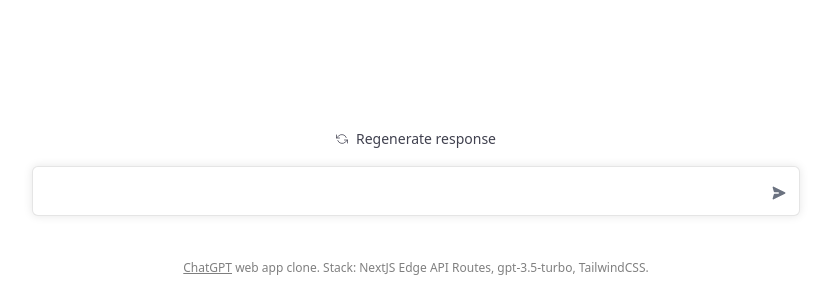
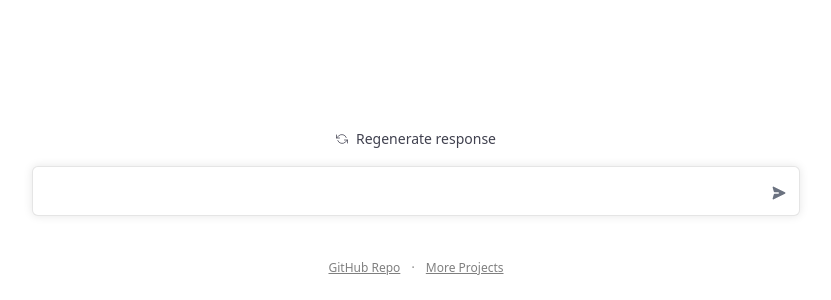
Before and after one commit to dan-kwiat/chat-gpt-clone, a Next.js app: page / in a window 1280 px wide. Shown: the part 500-800 px from the top of the page, without its empty margins (224-1055 px from the left). Built offline with nearby package versions, Linux system fonts and the light colour scheme.

Commit message:
feat(footer): update links

```diff
--- a/pages/index.tsx
+++ b/pages/index.tsx
@@ -328,17 +328,24 @@
           </form>
           <div className="lg:mx-auto lg:max-w-3xl">
             <p className="text-sm py-4 text-red-500">{error}</p>
-            <div className="px-3 pt-2 pb-3 text-center text-xs text-black/50 dark:text-white/50 md:px-4 md:pt-3 md:pb-6">
+            <div className="px-3 space-x-2 pt-2 pb-3 text-center text-xs text-black/50 dark:text-white/50 md:px-4 md:pt-3 md:pb-6">
               <a
-                href="https://chat.openai.com/"
+                href="https://github.com/dan-kwiat/chat-gpt-clone"
                 target="_blank"
                 rel="noreferrer"
                 className="underline"
               >
-                ChatGPT
+                GitHub Repo
               </a>{" "}
-              web app clone. Stack: NextJS Edge API Routes, gpt-3.5-turbo,
-              TailwindCSS.
+              <span>&middot;</span>{" "}
+              <a
+                href="https://dan.kwiat.info/projects"
+                target="_blank"
+                rel="noreferrer"
+                className="underline"
+              >
+                More Projects
+              </a>
             </div>
           </div>
         </div>
```
